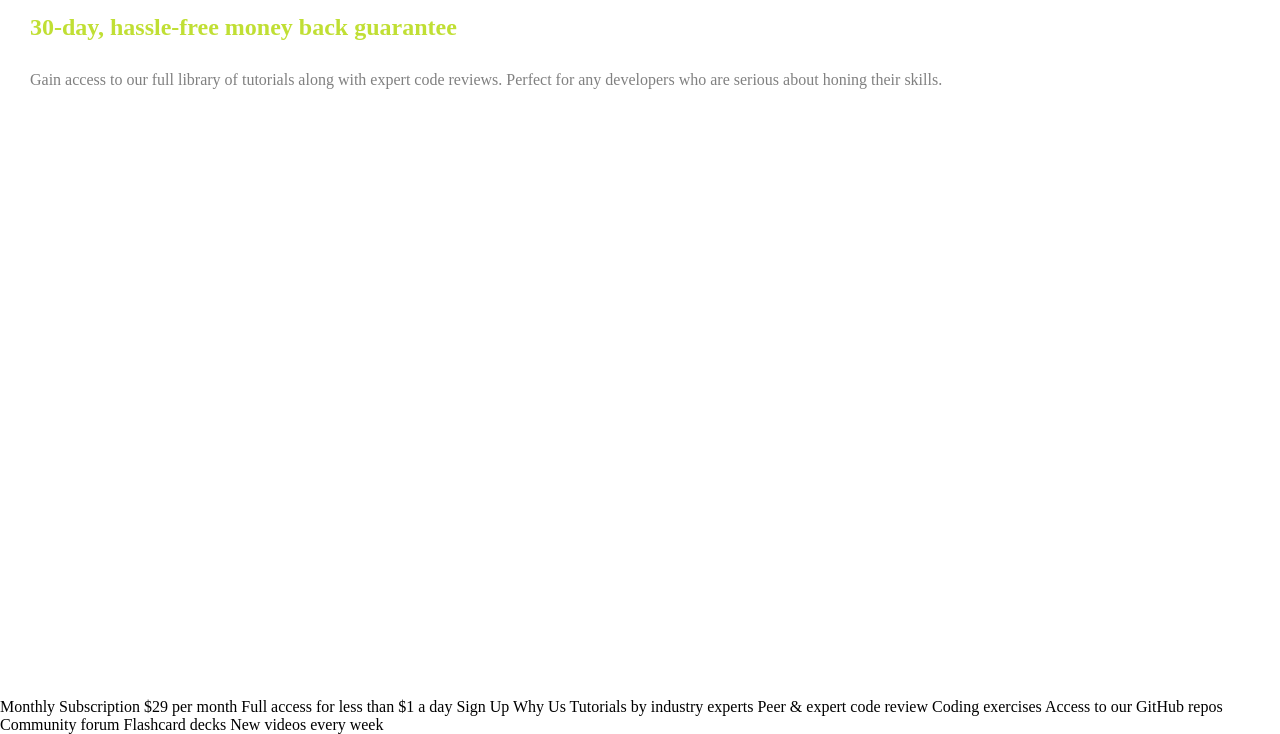
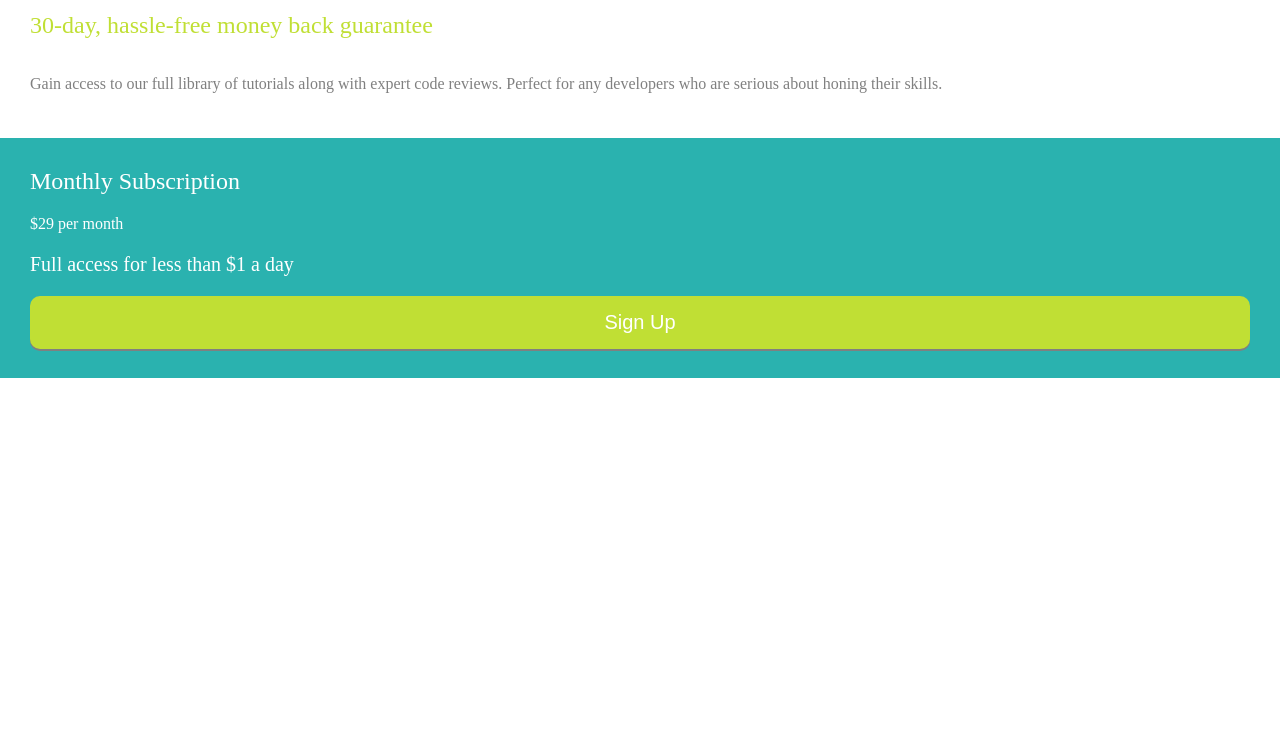
Before and after one commit to deepamaria/SinglePriceGrid, a plain HTML site: page index.html in a window 1280 px wide. Shown: the part 102-836 px from the top of the page. After the commit the page ends 800 px from the top, so only its background shows below. Drawn offline with Linux system fonts and the light colour scheme.

Commit message:
section 2 html structure and styling completed

```diff
--- a/index.html
+++ b/index.html
@@ -19,31 +19,32 @@
             </p>
         </div>
 
-        <div class="section2"></div>
+        <div class="section2">
+            <h2>Monthly Subscription</h2>
 
-        <div class="section3"></div>
+            <p>&dollar;29 <span>per month</span>
+            </p>
+
+            <h3>
+                Full access for less than &dollar;1 a day
+            </h3>
+
+            <button class="btn">
+                Sign Up
+            </button>
+        </div>
+
+
+        </div>
 
     </div>
 
 
 
-        Monthly Subscription
 
-        &dollar;29 per month
 
-        Full access for less than &dollar;1 a day
 
-        Sign Up
 
-        Why Us
-
-        Tutorials by industry experts
-        Peer &amp; expert code review
-        Coding exercises
-        Access to our GitHub repos
-        Community forum
-        Flashcard decks
-        New videos every week
 
 </body>
 </html>
--- a/style.css
+++ b/style.css
@@ -34,7 +34,7 @@ flex-direction: column;
 height: 30%;
 display: flex;
 flex-direction: column;
-justify-content: space-evenly;
+justify-content: space-around;
 align-items: left;
 text-align: left;
 padding: 30px;
@@ -42,19 +42,57 @@ gap: 10px;
 }
 
 .section1 h1{
+    font-weight: 400;
     color: var(--Cyan);
 }
 
 .section1 h2{
+
+    font-weight: 400;
     color: var(--BrightYellow);
+    line-height: 1em;
 }
 
 .section1 p{
     color: grey;
+    line-height: 1.5em;
+}
+
+.section2 {
+    background-color: var(--Cyan);
+    color: white;
+
+    height: 30%;
+    display: flex;
+    flex-direction: column;
+    justify-content: space-around;
+    align-items: left;
+    text-align: left;
+    padding: 30px;
+    gap: 20px;
+}
+
+.section2 h2 {
+    font-weight: 200;
+}
+.section2 h3 {
+    font-size: 20px;
+    font-weight: 200;
+}
+
+.btn {
+    background-color: var(--BrightYellow);
+    color: white;
+    padding: 15px;
+    border-radius: 10px;
+    font-size: 20px;
+    box-shadow: 0 2px gray;
+    border: none;
 }
 
 
-Cyan: hsl(179, 62%, 43%)
+
+/* Cyan: hsl(179, 62%, 43%)
 - Bright Yellow: hsl(71, 73%, 54%)
 
 ### Neutral
@@ -71,4 +109,4 @@ Cyan: hsl(179, 62%, 43%)
 ### Font
 
 - Family: [Karla](https://fonts.google.com/specimen/Karla)
-- Weights: 400, 700
+- Weights: 400, 700 */
```
